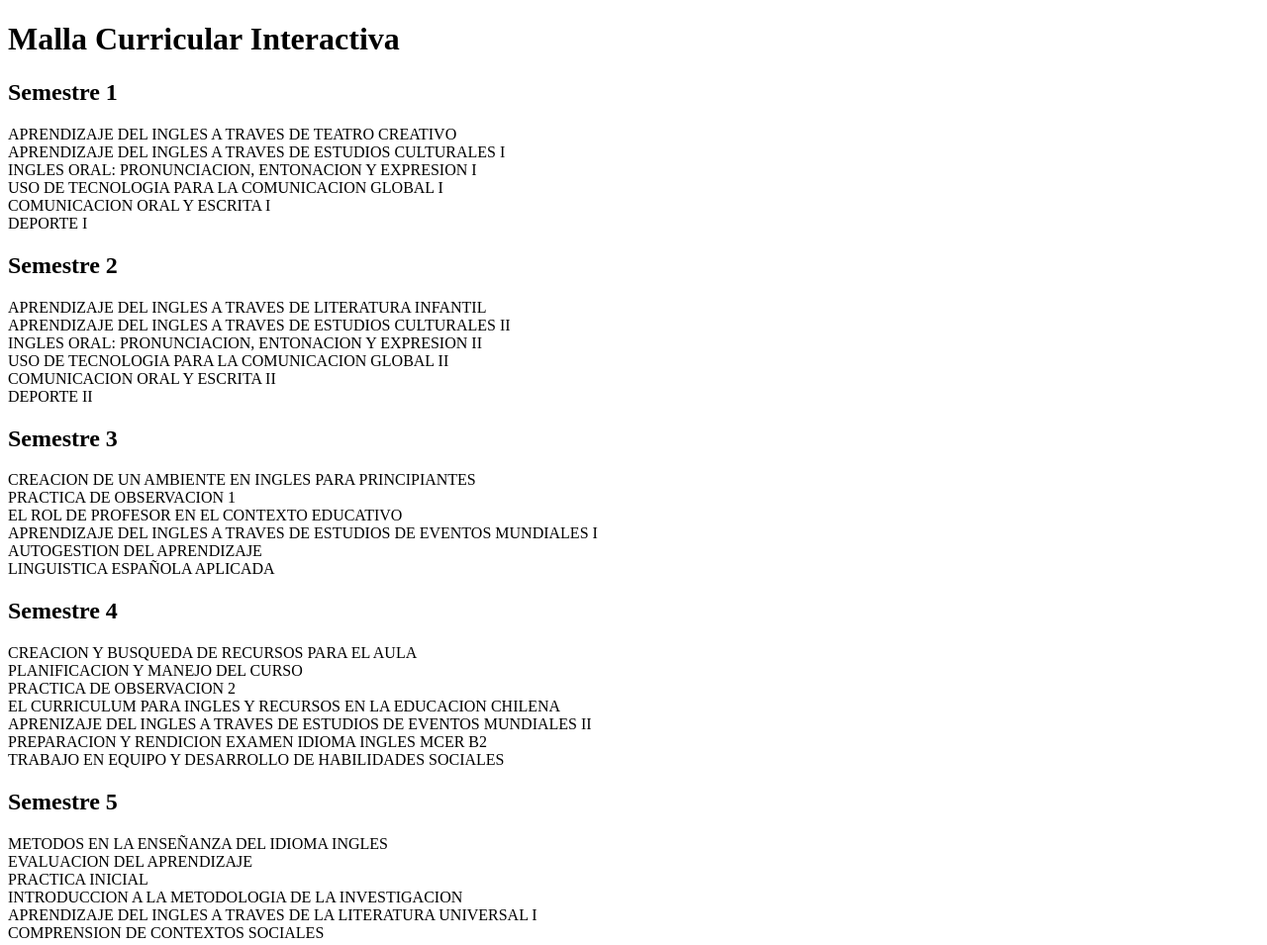
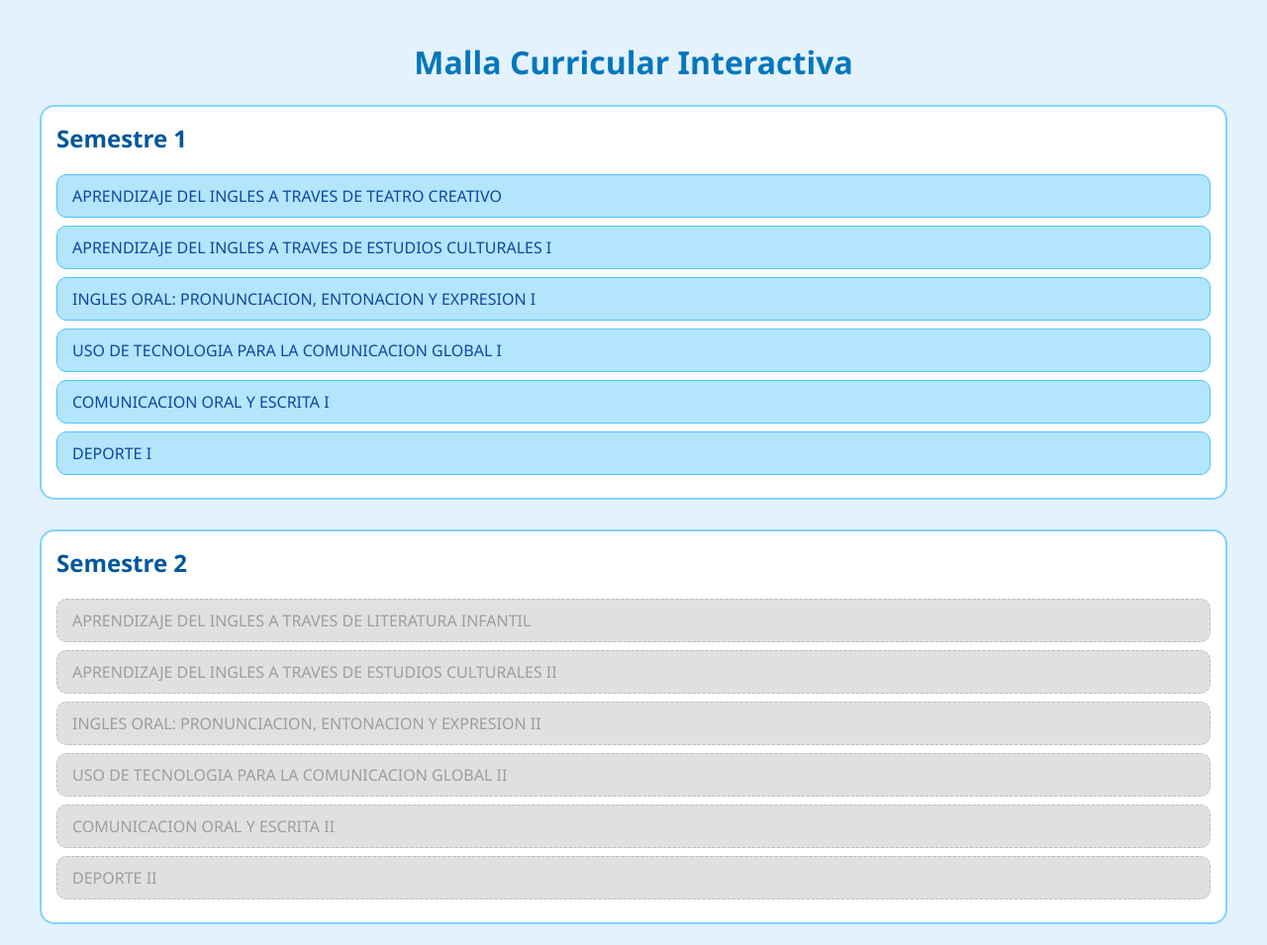
Before and after one commit to Jav1t44/Malla-Curricular-PEMI-UTAL, a plain HTML site: page index.html in a window 1280 px wide. Shown: the top 955 px of the page at 99% size. Drawn offline with Linux system fonts and the light colour scheme.

Commit message:
Update estilos.css

```diff
--- a/estilos.css
+++ b/estilos.css
@@ -1,14 +1,60 @@
-<!DOCTYPE html>
-<html lang="es">
-<head>
-  <meta charset="UTF-8" />
-  <meta name="viewport" content="width=device-width, initial-scale=1.0" />
-  <title>Malla Curricular Interactiva</title>
-  <link rel="stylesheet" href="estilos.css" />
-</head>
-<body>
-  <h1>Malla Curricular Interactiva</h1>
-  <div id="malla" class="malla-grid"></div>
-  <script src="script.js"></script>
-</body>
-</html>
+body {
+  font-family: 'Segoe UI', sans-serif;
+  background-color: #e3f2fd;
+  margin: 0;
+  padding: 20px;
+  color: #0d47a1;
+}
+
+h1 {
+  text-align: center;
+  color: #0277bd;
+}
+
+.malla {
+  display: flex;
+  flex-direction: column;
+  gap: 30px;
+  max-width: 1200px;
+  margin: auto;
+}
+
+.semestre {
+  border: 2px solid #81d4fa;
+  border-radius: 15px;
+  padding: 15px;
+  background-color: #ffffff;
+}
+
+.semestre h2 {
+  margin-top: 0;
+  color: #01579b;
+}
+
+.ramo {
+  background-color: #b3e5fc;
+  padding: 10px 15px;
+  margin: 8px 0;
+  border-radius: 10px;
+  cursor: pointer;
+  border: 1px solid #4fc3f7;
+  transition: all 0.2s ease-in-out;
+}
+
+.ramo:hover {
+  background-color: #81d4fa;
+}
+
+.ramo.bloqueado {
+  background-color: #e0e0e0;
+  color: #9e9e9e;
+  border: 1px dashed #bdbdbd;
+  cursor: not-allowed;
+}
+
+.ramo.aprobado {
+  background-color: #c8e6c9;
+  border-color: #66bb6a;
+  color: #2e7d32;
+  font-weight: bold;
+}
```
